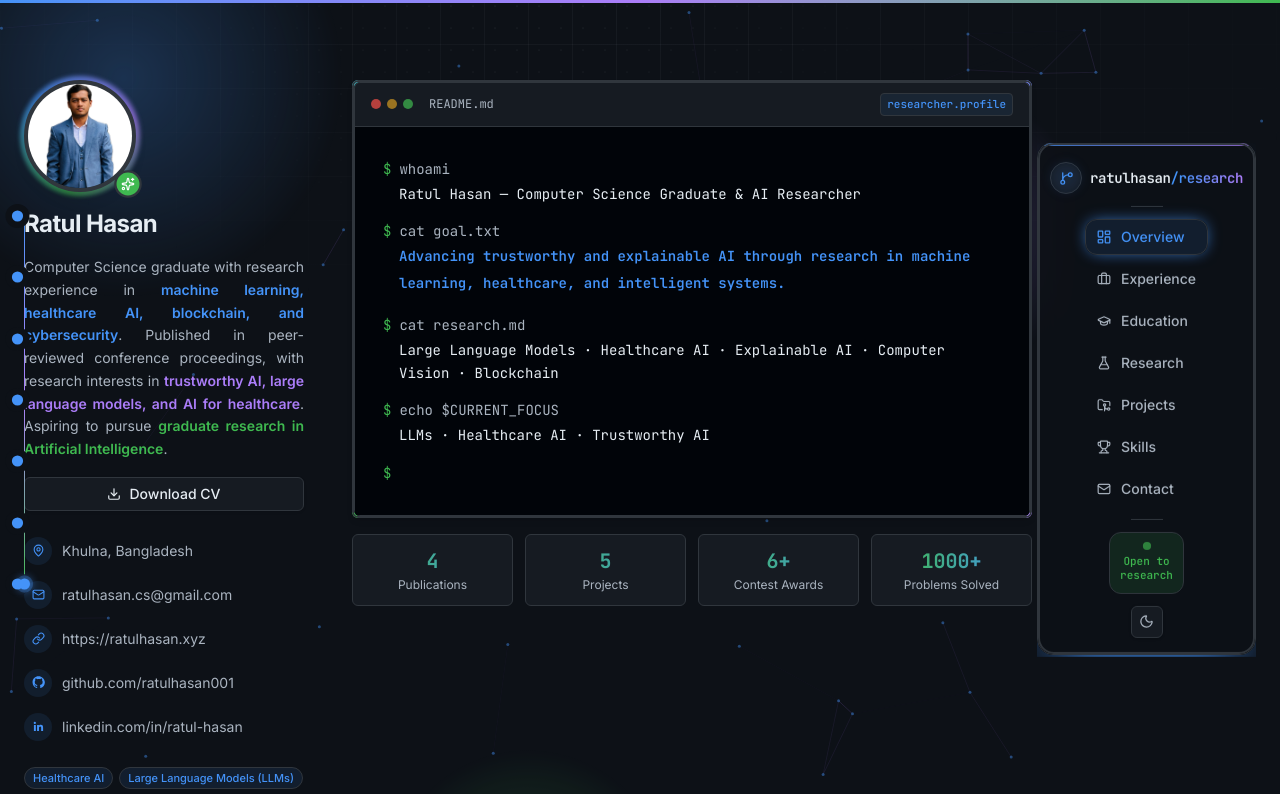
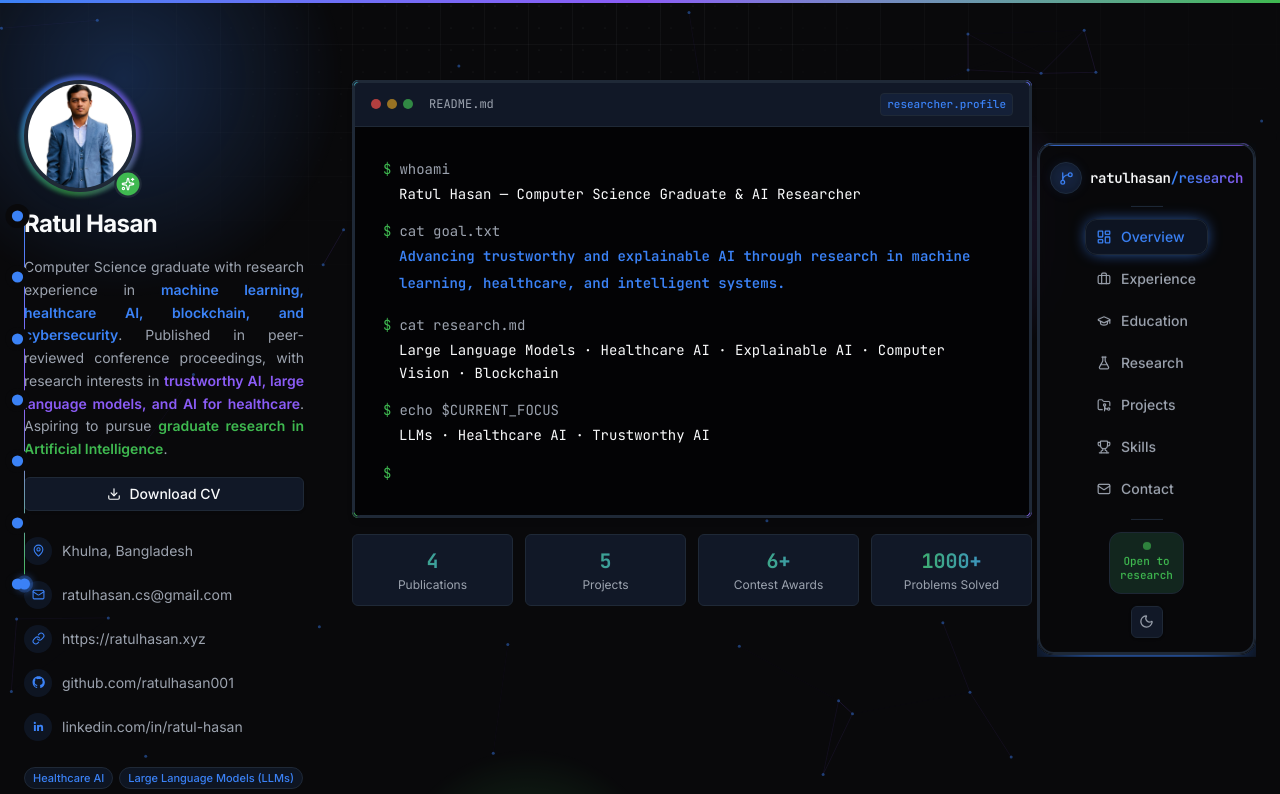
Before and after one commit to ratulhasan001/portfolio, a Next.js app: page / in a window 1280 px wide. Shown: the top 794 px of the page. Built offline with nearby package versions, Linux system fonts and the light colour scheme.

Commit message:
Switch dark theme to a near-black palette and add a glass style

```diff
--- a/src/app/globals.css
+++ b/src/app/globals.css
@@ -31,23 +31,23 @@
 }
 
 :root[data-theme="dark"] {
-  --canvas: #0d1117;
-  --canvas-subtle: #161b22;
-  --canvas-inset: #010409;
-  --canvas-overlay: #161b22;
-  --border-default: #30363d;
-  --border-muted: #21262d;
-  --fg-default: #e6edf3;
-  --fg-muted: #aab4c0;
-  --fg-subtle: #88919c;
-  --accent: #4493f8;
-  --accent-emphasis: #1f6feb;
+  --canvas: #09090b;
+  --canvas-subtle: #111827;
+  --canvas-inset: #030305;
+  --canvas-overlay: #111827;
+  --border-default: #1f2937;
+  --border-muted: #17202e;
+  --fg-default: #f9fafb;
+  --fg-muted: #9ca3af;
+  --fg-subtle: #6b7280;
+  --accent: #3b82f6;
+  --accent-emphasis: #2563eb;
   --success: #3fb950;
   --success-subtle: #12261e;
   --attention: #d29922;
   --attention-subtle: #2b2111;
-  --done: #ab7df8;
-  --done-subtle: #271a3d;
+  --done: #8b5cf6;
+  --done-subtle: #211a3d;
   --danger: #f85149;
   --shadow-sm: 0 0 transparent;
   --shadow-md: 0 8px 24px rgba(1, 4, 9, 0.5);
@@ -168,6 +168,13 @@ html.force-visible [style*="opacity:0"] {
 
 .card-glow {
   box-shadow: 0 0 0 1px var(--border-default), var(--shadow-md);
+}
+
+.glass {
+  background: color-mix(in srgb, var(--canvas-subtle) 55%, transparent);
+  border: 1px solid color-mix(in srgb, var(--border-default) 70%, transparent);
+  backdrop-filter: blur(18px);
+  -webkit-backdrop-filter: blur(18px);
 }
 
 @keyframes gradient-flow {
```
